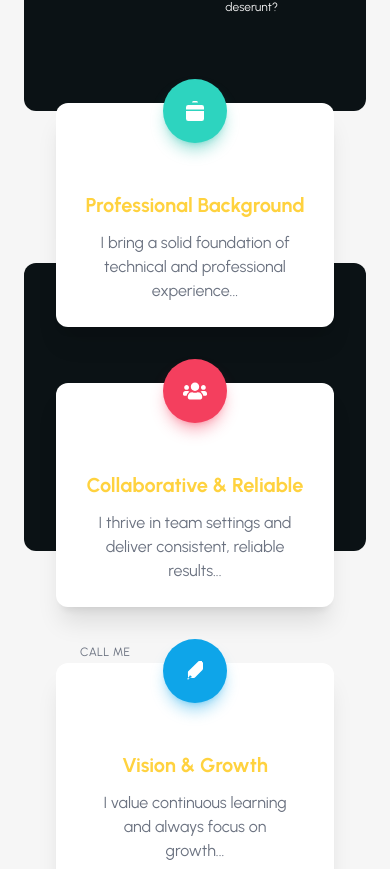
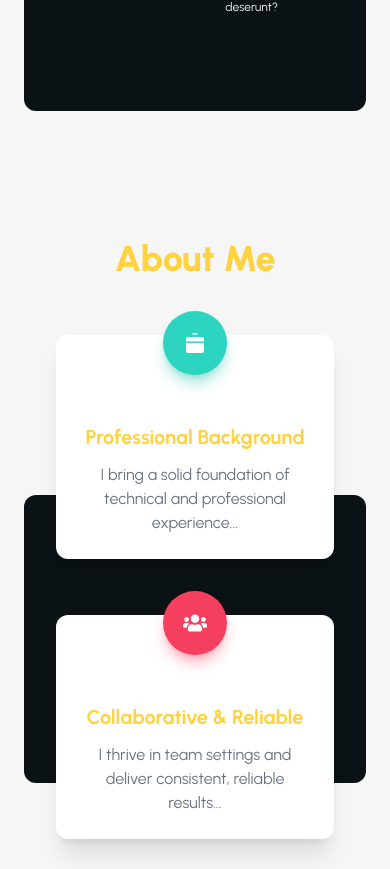
Before and after one commit to azkamiftah12/azka-porto, a Next.js app: page / in a window 390 px wide. Shown: the part 4494-5363 px from the top of the page. Built offline with nearby package versions, Linux system fonts and the light colour scheme.

Commit message:
about me fix

```diff
--- a/src/components/home/contact.tsx
+++ b/src/components/home/contact.tsx
@@ -44,7 +44,7 @@ const Contact = () => {
 
   return (
     <div id="contact" className="sticky top-0">
-      <div className="bg-custom-white min-h-8 w-full p-8 md:p-16 text-custom-yellow md:pb-48">
+      <div className="bg-custom-white min-h-8 w-full p-8 md:p-16 text-custom-yellow pb-48 md:pb-48 mt-24">
         <div className="text-4xl font-extrabold text-center">About Me</div>
       </div>
 
```
